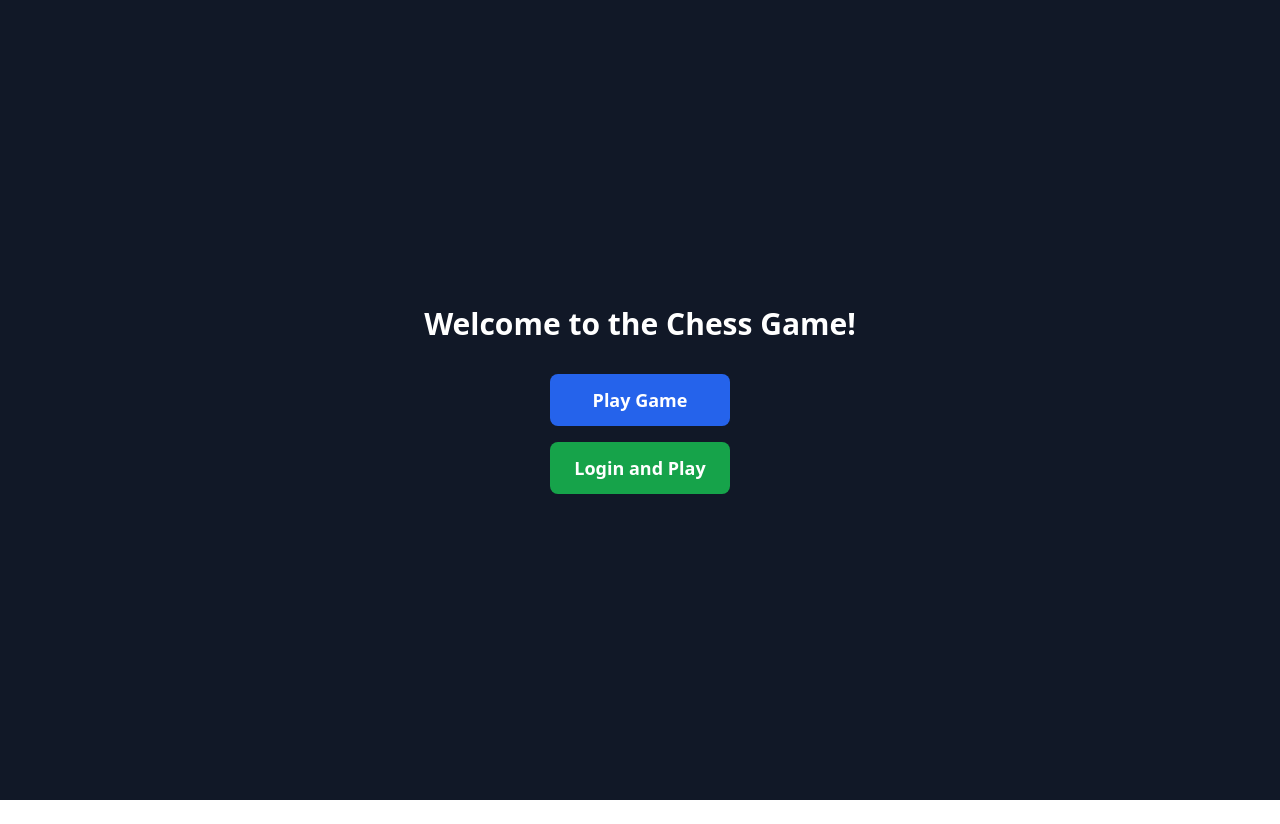
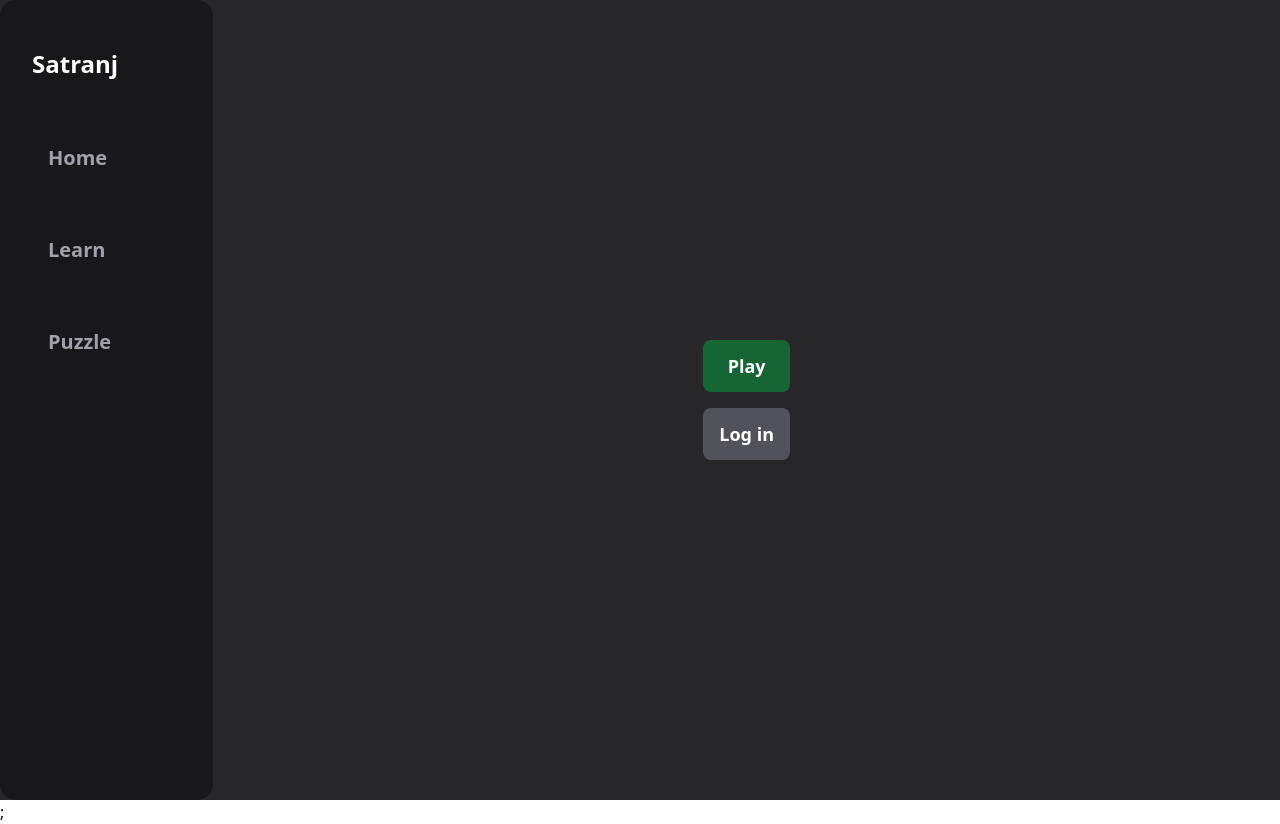
Before and after one commit to akj-07/satranj, a Next.js app: page / in a window 1280 px wide. Before the commit the page ends 800 px from the top, so only its background shows below. Built offline with nearby package versions, Linux system fonts and the light colour scheme.

Commit message:
feat: Added basic Landing Page.

```diff
--- /dev/null
+++ b/src/app/LandingPage.tsx
@@ -0,0 +1,43 @@
+import { useState } from 'react';
+import ChessBoard from './game/ChessBoard';
+
+export function LandingPage() {
+  const [showChessBoard, setShowChessBoard] = useState(false);
+
+  const onHomeClicked = () => {
+    setShowChessBoard(false)
+  }
+  return (
+    <div className='flex flex-row min-h-screen bg-zinc-800 text-white'>
+      <div className='w-1/6 bg-zinc-900 p-4 rounded-2xl'>
+        <button className='text-2xl font-bold pl-4 p-8'>Satranj</button>
+        <button className='text-xl font-bold p-8 text-zinc-400 hover:text-white' onClick={()=>onHomeClicked()}>Home</button>
+        <button className='text-xl font-bold p-8 text-zinc-400 hover:text-white'>Learn</button>
+        <button className='text-xl font-bold p-8 text-zinc-400 hover:text-white'>Puzzle</button>
+      </div>
+
+      {/* Main content */}
+      <div className='flex flex-1 flex-col items-center justify-center'>
+        {!showChessBoard ? (
+          <div className='flex flex-col space-y-4'>
+            {/* Play Game Button */}
+            <button
+              onClick={() => setShowChessBoard(true)}
+              className='bg-green-800 text-white p-3 px-4 rounded-lg font-semibold text-lg hover:bg-green-500 transition-all duration-200 transform hover:scale-105 active:scale-95'>
+              Play
+            </button>
+
+            {/* Login and Play Button */}
+            <button
+              onClick={() => alert('Login feature coming soon!')}
+              className='bg-zinc-600 text-white p-3 px-4 rounded-lg font-semibold text-lg hover:bg-zinc-700 transition-all duration-200 transform hover:scale-105 active:scale-95'>
+              Log in
+            </button>
+          </div>
+        ) : (
+          <ChessBoard />
+        )}
+      </div>
+    </div>
+  );
+}
--- a/src/app/page.tsx
+++ b/src/app/page.tsx
@@ -1,37 +1,11 @@
 // app/page.tsx
-"use client"; // Add this to enable client-side interactivity
-
-import { useState } from "react";
-import ChessBoard from "../app/game/ChessBoard"; // Import the ChessBoard component
+'use client'; // Add this to enable client-side interactivity
+import { LandingPage } from './LandingPage';
 
 export default function Home() {
-  const [showChessBoard, setShowChessBoard] = useState(false); // State to control ChessBoard visibility
-
   return (
-    <div className="flex flex-col items-center justify-center min-h-screen bg-gray-900 text-white">
-      <h1 className="text-3xl font-bold mb-8">Welcome to the Chess Game!</h1>
-
-      {!showChessBoard ? (
-        <div className="flex flex-col space-y-4">
-          {/* Play Game Button */}
-          <button
-            onClick={() => setShowChessBoard(true)}
-            className="bg-blue-600 text-white px-6 py-3 rounded-lg font-semibold text-lg hover:bg-blue-700 transition-all duration-200 transform hover:scale-105 active:scale-95"
-          >
-            Play Game
-          </button>
-
-          {/* Login and Play Button (Placeholder) */}
-          <button
-            onClick={() => alert("Login feature coming soon!")}
-            className="bg-green-600 text-white px-6 py-3 rounded-lg font-semibold text-lg hover:bg-green-700 transition-all duration-200 transform hover:scale-105 active:scale-95"
-          >
-            Login and Play
-          </button>
-        </div>
-      ) : (
-        <ChessBoard /> // Render the ChessBoard component when showChessBoard is true
-      )}
-    </div>
+    <>
+      <LandingPage />;
+    </>
   );
 }
```
